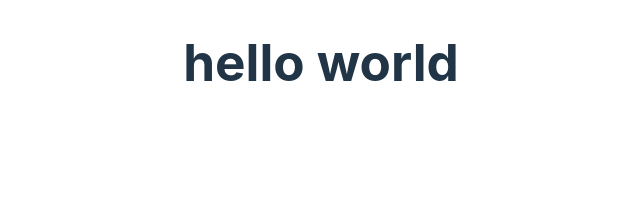
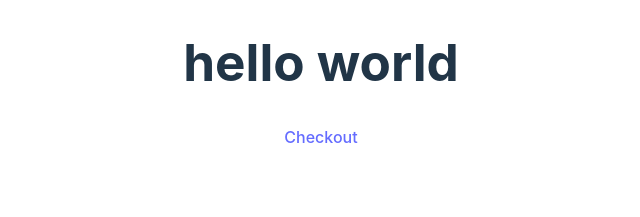
Before and after one commit to gentrithotii/WebStore, a React (Vite) app: page /cart in a window 1280 px wide. Shown: the top 217 px of the page, without its empty margins (319-959 px from the left). Built offline with nearby package versions, Linux system fonts and the light colour scheme.

Commit message:
added checkout  to the Cart

```diff
--- a/src/Cart/Cart.tsx
+++ b/src/Cart/Cart.tsx
@@ -2,6 +2,8 @@ import { useState } from 'react'
 import Header from './Header'
 import Page from './Main'
 import Footer from './Footer'
+import { Link } from 'react-router-dom'
+import Checkout from '../Checkout/Checkout'
 
 function Cart() {
     const [count, setCount] = useState(0)
@@ -9,10 +11,11 @@ function Cart() {
     return (
     <>
    <h1>hello world</h1>
+   <Link to="/Checkout" className="btn btn-primary">Checkout</Link>
 
 
     </>
     );
   };
 
-  export default Cart;
+  export default Cart;Checkout;
```
